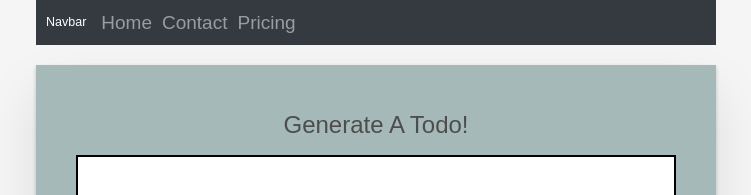
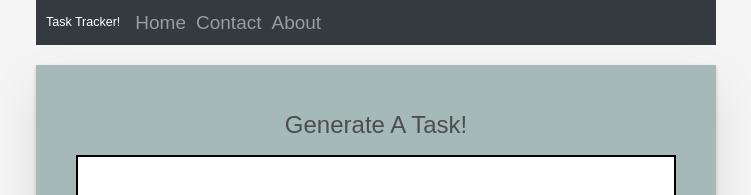
Before and after one commit to alhigginsucf/project_03, a React (Create React App) app: page / in a window 1280 px wide. Shown: the top 195 px of the page, without its empty margins (264-1015 px from the left). Built offline with nearby package versions, Linux system fonts and the light colour scheme.

Commit message:
working on navigation bar

```diff
--- a/public/index.html
+++ b/public/index.html
@@ -34,7 +34,7 @@
       work correctly both with client-side routing and a non-root public URL.
       Learn how to configure a non-root public URL by running `npm run build`.
     -->
-    <title>Todo List</title>
+    <title>Task Tracker</title>
   </head>
 
   <body>
--- a/src/App.js
+++ b/src/App.js
@@ -3,44 +3,47 @@ import Form from "./components/Form";
 import FilterButton from "./components/FilterButton";
 import Todo from "./components/Todo";
 import { nanoid } from "nanoid";
-import { Navbar, Nav, FormControl, Button } from 'react-bootstrap';
+import Navibar from './components/Navbar';
+import { BrowserRouter as Router, Switch, Route } from "react-router-dom";
+
+
 
 const FILTER_MAP = {
   All: () => true,
-  Active: task => !task.completed,
-  Completed: task => task.completed
+  Active: (task) => !task.completed,
+  Completed: (task) => task.completed,
 };
 const FILTER_NAMES = Object.keys(FILTER_MAP);
 
 function App(props) {
   const [tasks, setTasks] = useState(props.tasks);
-  const [filter, setFilter] = useState('All');
+  const [filter, setFilter] = useState("All");
   function addTask(name) {
     const newTask = { id: "todo-" + nanoid(), name: name, completed: false };
     setTasks([...tasks, newTask]);
   }
   function toggleTaskCompleted(id) {
-    const updatedTasks = tasks.map(task => {
+    const updatedTasks = tasks.map((task) => {
       // if this task has the same ID as the edited task
       if (id === task.id) {
         // use object spread to make a new object
         // whose `completed` prop has been inverted
-        return {...task, completed: !task.completed}
+        return { ...task, completed: !task.completed };
       }
       return task;
     });
     setTasks(updatedTasks);
   }
   function deleteTask(id) {
-    const remainingTasks = tasks.filter(task => id !== task.id);
+    const remainingTasks = tasks.filter((task) => id !== task.id);
     setTasks(remainingTasks);
   }
   function editTask(id, newName) {
-    const editedTaskList = tasks.map(task => {
+    const editedTaskList = tasks.map((task) => {
       // if this task has the same ID as the edited task
       if (id === task.id) {
         //
-        return {...task, name: newName}
+        return { ...task, name: newName };
       }
       return task;
     });
@@ -48,7 +51,7 @@ function App(props) {
   }
   const taskList = tasks
     .filter(FILTER_MAP[filter])
-  .map(task => (
+    .map((task) => (
       <Todo
         id={task.id}
         name={task.name}
@@ -59,9 +62,9 @@ function App(props) {
         editTask={editTask}
       />
     ));
-  const tasksNoun = taskList.length !== 1 ? 'tasks' : 'task';
+  const tasksNoun = taskList.length !== 1 ? "tasks" : "task";
   const headingText = `${taskList.length} ${tasksNoun} remaining`;
-  const filterList = FILTER_NAMES.map(name => (
+  const filterList = FILTER_NAMES.map((name) => (
     <FilterButton
       key={name}
       name={name}
@@ -70,25 +73,15 @@ function App(props) {
     />
   ));
 
-
   return (
     <>
-  <Navbar bg="dark" variant="dark">
-    <Navbar.Brand href="#home">Navbar</Navbar.Brand>
-    <Nav className="mr-auto">
-      <Nav.Link href="#home">Home</Nav.Link>
-      <Nav.Link href="#contact">Contact</Nav.Link>
-      <Nav.Link href="#pricing">Pricing</Nav.Link>
-    </Nav>
-  </Navbar>
+
+     <Navibar />
       <div className="todoapp stack-large">
         <Form addTask={addTask} />
-      <div className="filters btn-group stack-exception">
-        {filterList}
-      </div>
+        <div className="filters btn-group stack-exception">{filterList}</div>
         <h2 id="list-heading">{headingText}</h2>
         <ul
-        role="list"
           className="todo-list stack-large stack-exception"
           aria-labelledby="list-heading"
         >
--- a/src/components/Form.js
+++ b/src/components/Form.js
@@ -16,7 +16,7 @@ function Form(props) {
     <form onSubmit={handleSubmit}>
       <h2 className="label-wrapper">
         <label htmlFor="new-todo-input" className="label__lg">
-          Generate A Todo!
+          Generate A Task!
         </label>
       </h2>
       <input
--- /dev/null
+++ b/src/components/Navbar.js
@@ -0,0 +1,17 @@
+import React from "react";
+import { Navbar, Nav } from "react-bootstrap";
+
+export default function Navibar() {
+  return (
+    <div>
+      <Navbar bg="dark" variant="dark">
+        <Navbar.Brand href="#home">Task Tracker!</Navbar.Brand>
+        <Nav className="mr-auto">
+          <Nav.Link href="#home">Home</Nav.Link>
+          <Nav.Link href="#contact">Contact</Nav.Link>
+          <Nav.Link href="#about">About</Nav.Link>
+        </Nav>
+      </Navbar>
+    </div>
+  );
+}
--- a/src/index.js
+++ b/src/index.js
@@ -2,6 +2,8 @@ import React from 'react';
 import ReactDOM from 'react-dom';
 import './index.css';
 import App from './App';
+import { BrowserRouter as Router } from 'react-router-dom'
+
 
 const DATA = [
   { id: "todo-0", name: "wake up", completed: true },
@@ -9,5 +11,8 @@ const DATA = [
   { id: "todo-2", name: "go to work", completed: false }
 ];
 
-ReactDOM.render(<App tasks={DATA} />,
-   document.getElementById("root"));
+ReactDOM.render(
+<Router>
+<App tasks={DATA} />
+</Router>,
+document.getElementById("root"));
```
Lines whose indentation alone changed are shown as unchanged.
